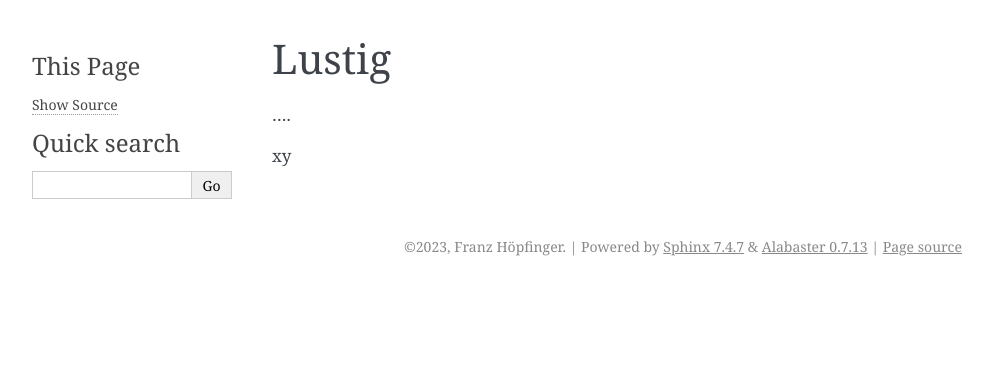
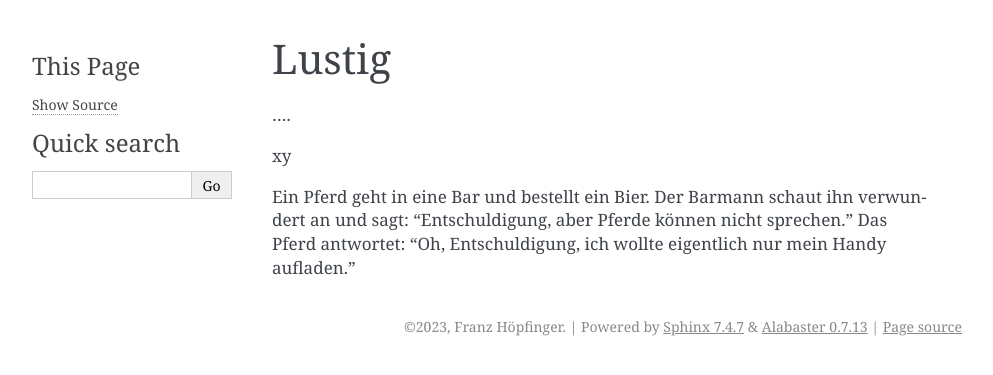
Before and after one commit to franz-ms-muc/awesome-docs, a Sphinx documentation site: the page built from docs/Lustig.md, in a window 1280 px wide. Shown: the top 375 px of the page, without its empty margins (148-1141 px from the left). Built offline with Sphinx 7.4.7, drawn with Linux system fonts in a browser that asks for light colours.

Commit message:
Create Lustig.md

```diff
--- a/docs/Lustig.md
+++ b/docs/Lustig.md
@@ -1,6 +1,7 @@
 # Lustig
-
 
 ....
 
 xy
+
+Ein Pferd geht in eine Bar und bestellt ein Bier. Der Barmann schaut ihn verwundert an und sagt: "Entschuldigung, aber Pferde können nicht sprechen." Das Pferd antwortet: "Oh, Entschuldigung, ich wollte eigentlich nur mein Handy aufladen."
```
